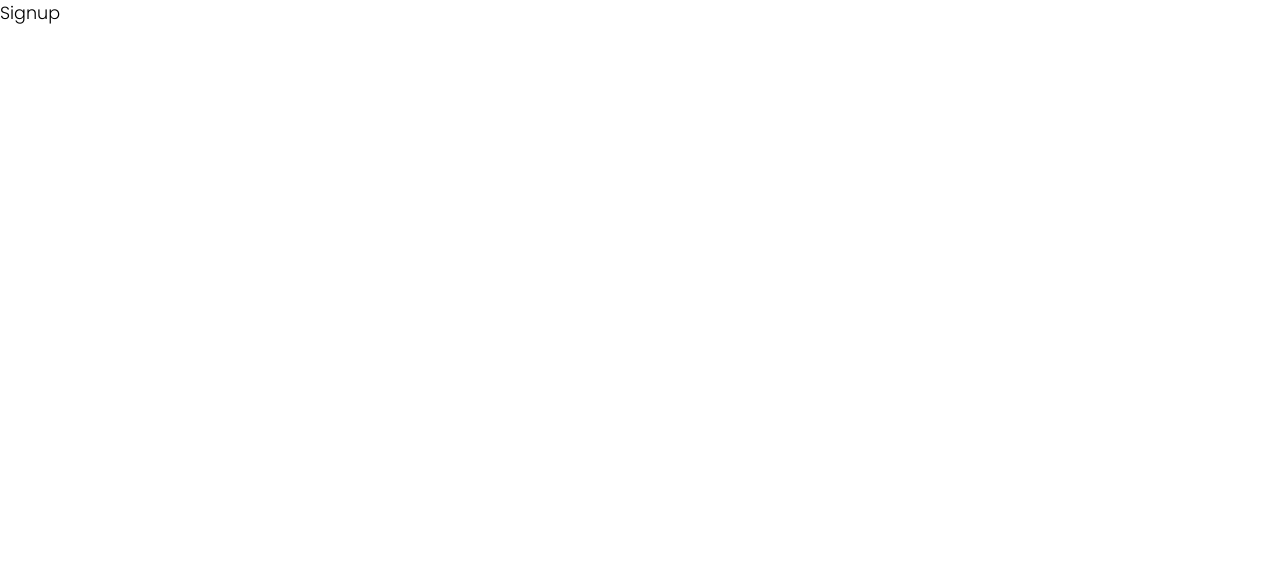
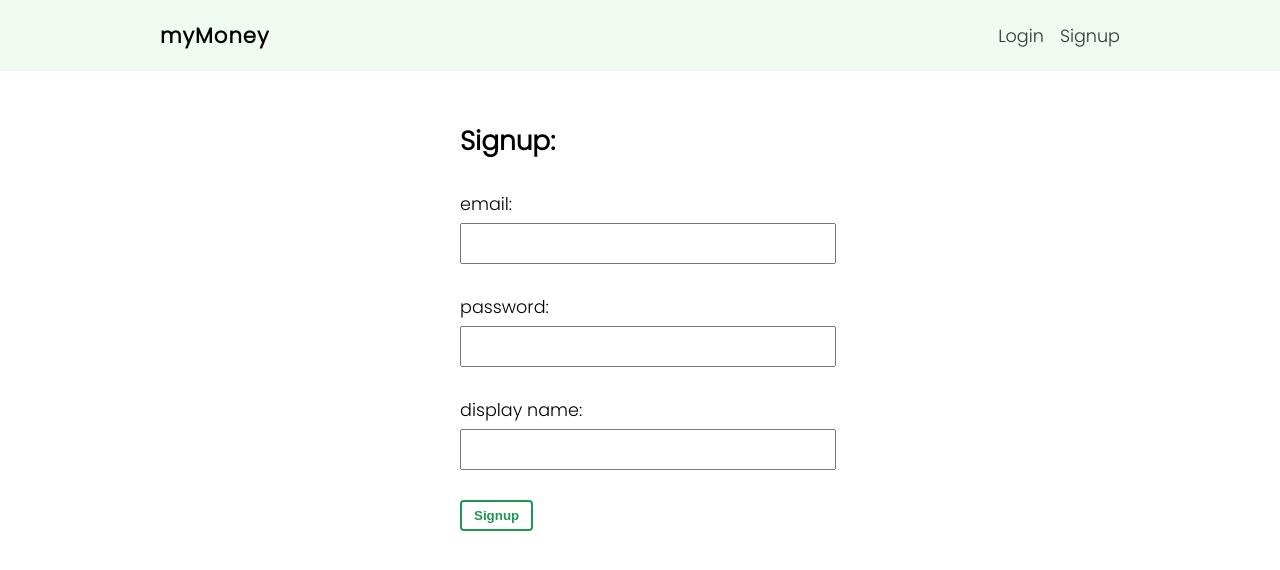
Before and after one commit to rito3668/money-app, a React (Create React App) app: page /signup in a window 1280 px wide. Shown: the top 570 px of the page. Built offline with nearby package versions, Linux system fonts and the light colour scheme; a web font is replaced by a local one.

Commit message:
signup and login guys

```diff
--- a/src/App.js
+++ b/src/App.js
@@ -2,6 +2,7 @@
 import Home from "./pages/home/Home";
 import Signup from "./pages/signup/Signup";
 import Login from "./pages/login/Login";
+import Navbar from "./components/Navbar";
 
 function App() {
   return (
@@ -10,7 +11,7 @@
 
 
       <BrowserRouter>
-
+        <Navbar/>
           <Switch>
             <Route exact path='/' >
                 <Home/>
--- a/src/components/Navbar.js
+++ b/src/components/Navbar.js
@@ -1,10 +1,14 @@
 import styles from './Navbar.module.css'
 import React from 'react'
-
+import {Link} from 'react-router-dom'
 export default function Navbar() {
   return (
-    <nav>
-
+    <nav className={styles.navbar}>
+        <ul>
+            <li className={styles.title}>myMoney</li>
+            <li><Link to='/login'>Login</Link></li>
+            <li><Link to='/signup'>Signup</Link></li>
+        </ul>
     </nav>
   )
 }
--- a/src/components/Navbar.module.css
+++ b/src/components/Navbar.module.css
@@ -15,6 +15,7 @@
     font-weight: bold;
     letter-spacing: 1px;
     font-size: 1.2em;
+    font-weight: bold;
 }
 .navbar button,.navbar a{
     margin-left: 16px;
--- a/src/pages/login/Login.js
+++ b/src/pages/login/Login.js
@@ -1,8 +1,34 @@
+import { useState } from 'react'
 import styles from './Login.module.css'
 import React from 'react'
 
 export default function Login() {
+    const [email,setEmail] = useState('')
+    const [password,setPassword] = useState('')
+    const handleSubmit=(e)=>{
+        e.preventDefault()
+        console.log(email,password)
+    }
   return (
-    <div>Login</div>
+    <form className={styles['login-form']} onSubmit={handleSubmit}>
+        <h2>Login</h2>
+        <label>
+            <span>email:</span>
+            <input
+                type="email"
+                value={email}
+                onChange={(e=>setEmail(e.target.value))}
+            />
+        </label>
+        <label>
+            <span>password:</span>
+            <input
+                type="password"
+                value={password}
+                onChange={(e)=>setPassword(e.target.value)}
+            />
+        </label>
+        <button className='btn'>Login</button>
+    </form>
   )
 }
--- a/src/pages/login/Login.module.css
+++ b/src/pages/login/Login.module.css
@@ -0,0 +1,19 @@
+.login-form{
+    max-width: 360px;
+    margin: 60px auto;
+    padding: 20px;
+}
+.login-form label{
+    display: block;
+    margin: 30px auto;
+}
+.login-form span{
+    display: block;
+    margin-bottom: 6px;
+}
+.login-form input{
+    padding: 8px 6px;
+    font-size: 1em;
+    color: #777;
+    width: 100%;
+}
--- a/src/pages/signup/Signup.js
+++ b/src/pages/signup/Signup.js
@@ -1,8 +1,42 @@
 import styles from './Signup.module.css'
 import React from 'react'
-
+import { useState } from 'react'
 export default function Signup() {
+    const [email,setEmail] = useState('')
+    const [password,setPassword] = useState('')
+    const [display,setDisplay] = useState('')
+    const handleSubmit=(e)=>{
+        e.preventDefault()
+        console.log(email,password,display)
+    }
   return (
-    <div>Signup</div>
+    <form className={styles['signup-form']} onSubmit={handleSubmit}>
+        <h2>Signup:</h2>
+        <label>
+            <span>email:</span>
+            <input
+                type="email"
+                value={email}
+                onChange={(e=>setEmail(e.target.value))}
+            />
+        </label>
+        <label>
+            <span>password:</span>
+            <input
+                type="password"
+                value={password}
+                onChange={(e)=>setPassword(e.target.value)}
+            />
+        </label>
+        <label>
+            <span>display name:</span>
+            <input
+                type="text"
+                value={display}
+                onChange={(e)=>setDisplay(e.target.value)}
+            />
+        </label>
+        <button className='btn'>Signup</button>
+    </form>
   )
 }
--- a/src/pages/signup/Signup.module.css
+++ b/src/pages/signup/Signup.module.css
@@ -0,0 +1,19 @@
+.signup-form{
+    max-width: 360px;
+    margin: 30px auto;
+    padding: 20px;
+}
+.signup-form label{
+    display: block;
+    margin: 30px auto;
+}
+.signup-form span{
+    display: block;
+    margin-bottom: 6px;
+}
+.signup-form input{
+    padding: 8px 6px;
+    font-size: 1em;
+    color: #777;
+    width: 100%;
+}
```
